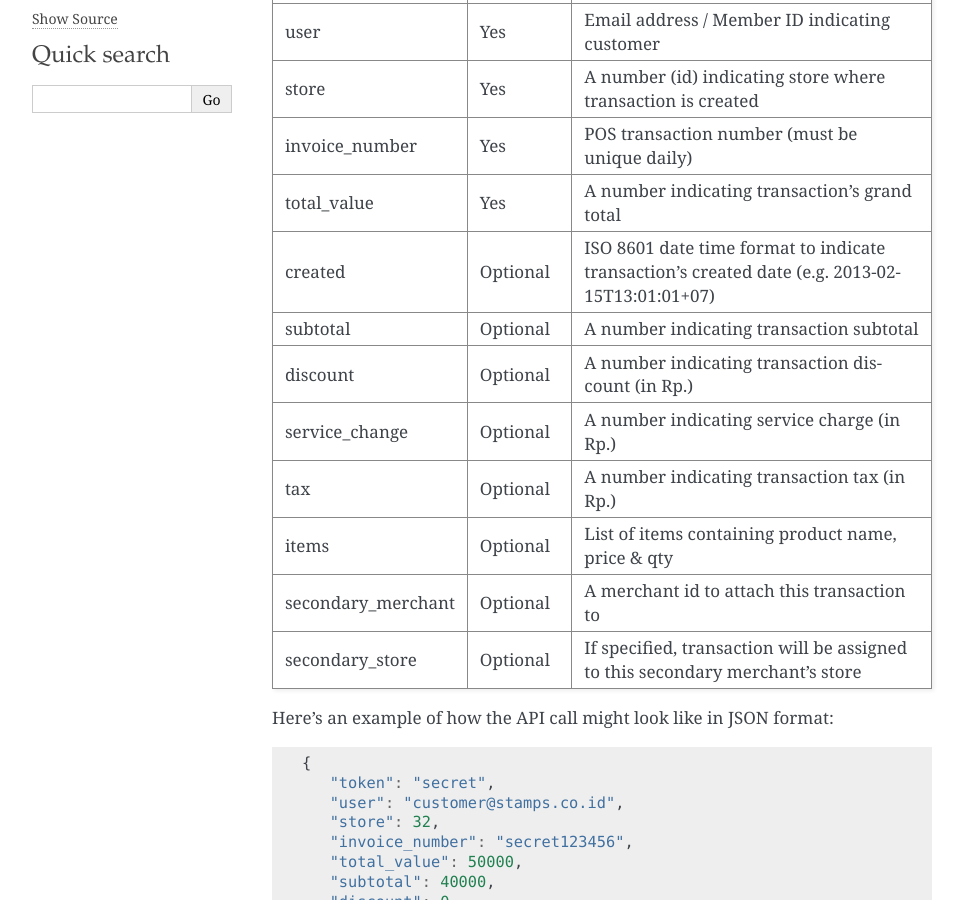
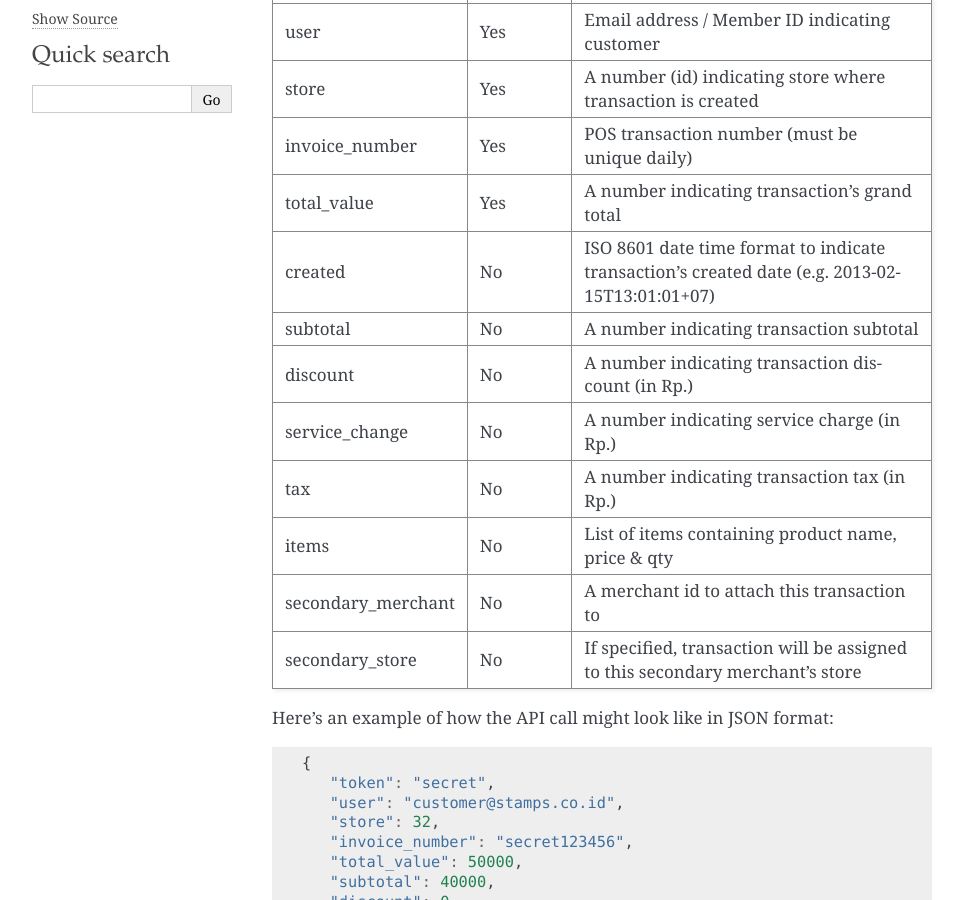
Before and after one commit to ui/stamps-api-docs, a Sphinx documentation site: the page built from source/transaction_api.rst, in a window 1280 px wide and 900 px high, scrolled down 450 px. Shown: the whole window, without its empty margins (148-1112 px from the left). Built offline with Sphinx 7.4.7, drawn with Linux system fonts in a browser that asks for light colours.

Commit message:
remove curl with optional merchant, make membership docs merchant as required

```diff
--- a/source/balance_api.rst
+++ b/source/balance_api.rst
@@ -29,6 +29,7 @@ Here's an example of how the API call might look like in JSON format
         "token": "secret",
         "user": "customer@stamps.co.id",
         "amount": 1000,
+        "merchant": 14
     }
 
 Example of API call request using cURL
@@ -100,6 +101,7 @@ Here's an example of how the API call might look like in JSON format
         "token": "secret",
         "user": "customer@stamps.co.id",
         "amount": 100,
+        "merchant": 14
     }
 
 Example of API call request using cURL
--- a/source/reward_api.rst
+++ b/source/reward_api.rst
@@ -26,10 +26,6 @@ Example of API call request using cURL
 
 .. code-block :: bash
 
-    # Query reward index of your own
-    $ curl 'https://stamps.co.id/api/rewards/?token=abc&user_email=customer@stamps.co.id'
-
-    # Query reward index of other merchant, if you have access
     $ curl 'https://stamps.co.id/api/rewards/?token=abc&user_email=customer@stamps.co.id&merchant=14'
 
 
--- a/source/transaction_api.rst
+++ b/source/transaction_api.rst
@@ -24,16 +24,16 @@ store               Yes         A number (id) indicating store where transaction
                                 is created
 invoice_number      Yes         POS transaction number (must be unique daily)
 total_value         Yes         A number indicating transaction's grand total
-created             Optional    ISO 8601 date time format to indicate transaction's
+created             No          ISO 8601 date time format to indicate transaction's
                                 created date
                                 (e.g. 2013-02-15T13:01:01+07)
-subtotal            Optional    A number indicating transaction subtotal
-discount            Optional    A number indicating transaction discount (in Rp.)
-service_change      Optional    A number indicating service charge (in Rp.)
-tax                 Optional    A number indicating transaction tax (in Rp.)
-items               Optional    List of items containing product name, price & qty
-secondary_merchant  Optional    A merchant id to attach this transaction to
-secondary_store     Optional    If specified, transaction will be assigned to this secondary merchant's store
+subtotal            No          A number indicating transaction subtotal
+discount            No          A number indicating transaction discount (in Rp.)
+service_change      No          A number indicating service charge (in Rp.)
+tax                 No          A number indicating transaction tax (in Rp.)
+items               No          List of items containing product name, price & qty
+secondary_merchant  No          A merchant id to attach this transaction to
+secondary_store     No          If specified, transaction will be assigned to this secondary merchant's store
 =================== =========== =======================
 
 
```
Also changed, not shown: source/customer_api.rst (+4 -4 lines).
